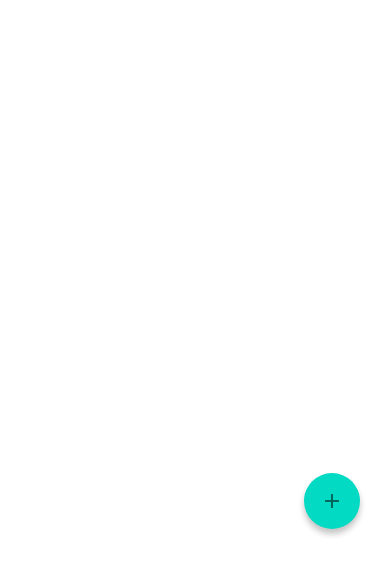
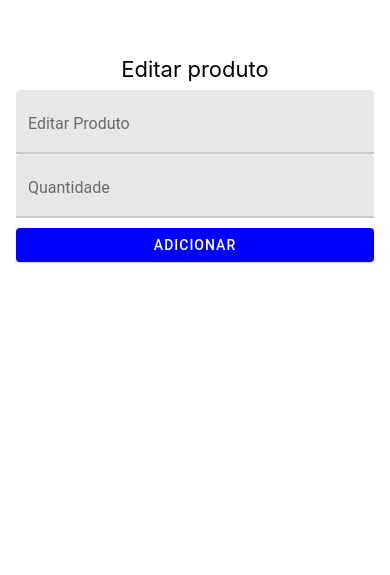
Before and after one commit to Yagoaguiar/Pdm2ComFirabase, a React Native app: screen / in a window 390 px wide. Shown: the part 267-842 px from the top of the page. Built offline with nearby package versions, Linux system fonts and the light colour scheme.

Commit message:
tela de editar produto foi criada close#21

```diff
--- a/App.js
+++ b/App.js
@@ -1,9 +1,10 @@
+import Editar from './screens/Editar';
 import Home from './screens/Home';
 import Login from './screens/Login';
 import NovaCompra from './screens/NovaCompra';
 import Register from './screens/Register';
 
 const App = () => {
-    return <Home/>;
+    return <Editar/>;
   }
   export default App;
--- /dev/null
+++ b/screens/Editar.js
@@ -0,0 +1,43 @@
+import { View, ScrollView, StyleSheet, Text} from 'react-native';
+import { Appbar, HelperText, Button, TextInput } from 'react-native-paper';
+
+
+const NovaCompra = () => {
+
+  return (
+    <View style={styles.container}>
+      <View style={styles.secondView}>
+        <Text style={styles.title}>Editar produto</Text>
+        <TextInput label="Editar Produto" />
+        <TextInput label="Quantidade" keyboardType={'numeric'} />
+        <Button mode="contained" color="blue" style={styles.Button}>
+          Adicionar
+        </Button>
+      </View>
+    </View>
+
+  );
+};
+export default NovaCompra;
+
+const styles = StyleSheet.create({
+  container: {
+    flex: 1,
+    padding: 16,
+  },
+  secondView: {
+    flex: 1,
+    justifyContent: "center",
+  },
+  title: {
+    fontSize: 22,
+    padding: 8,
+    textAlign: "center",
+  },
+  label: {
+    color: "red",
+  },
+  Button: {
+    marginTop: 10,
+  },
+});
```
